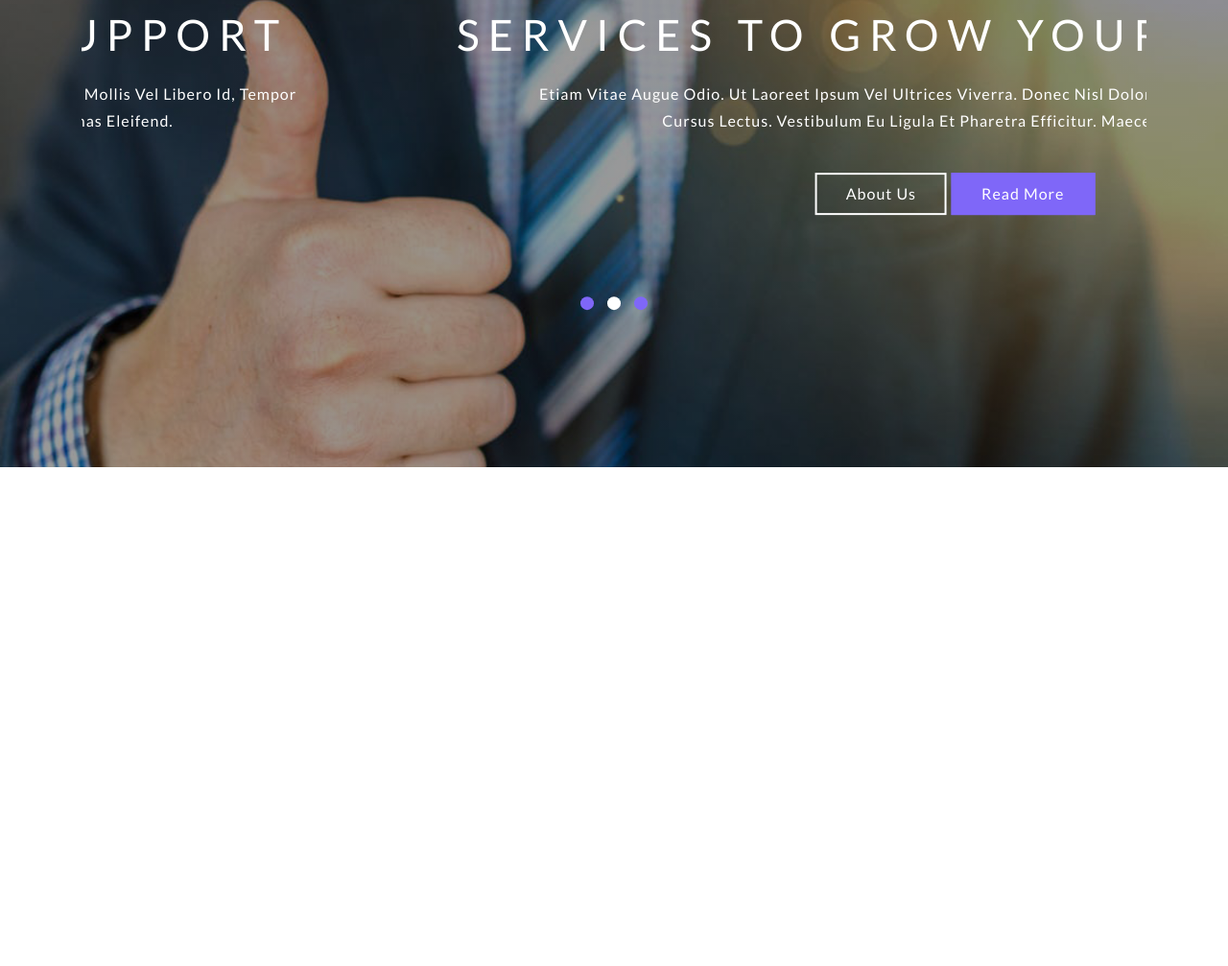
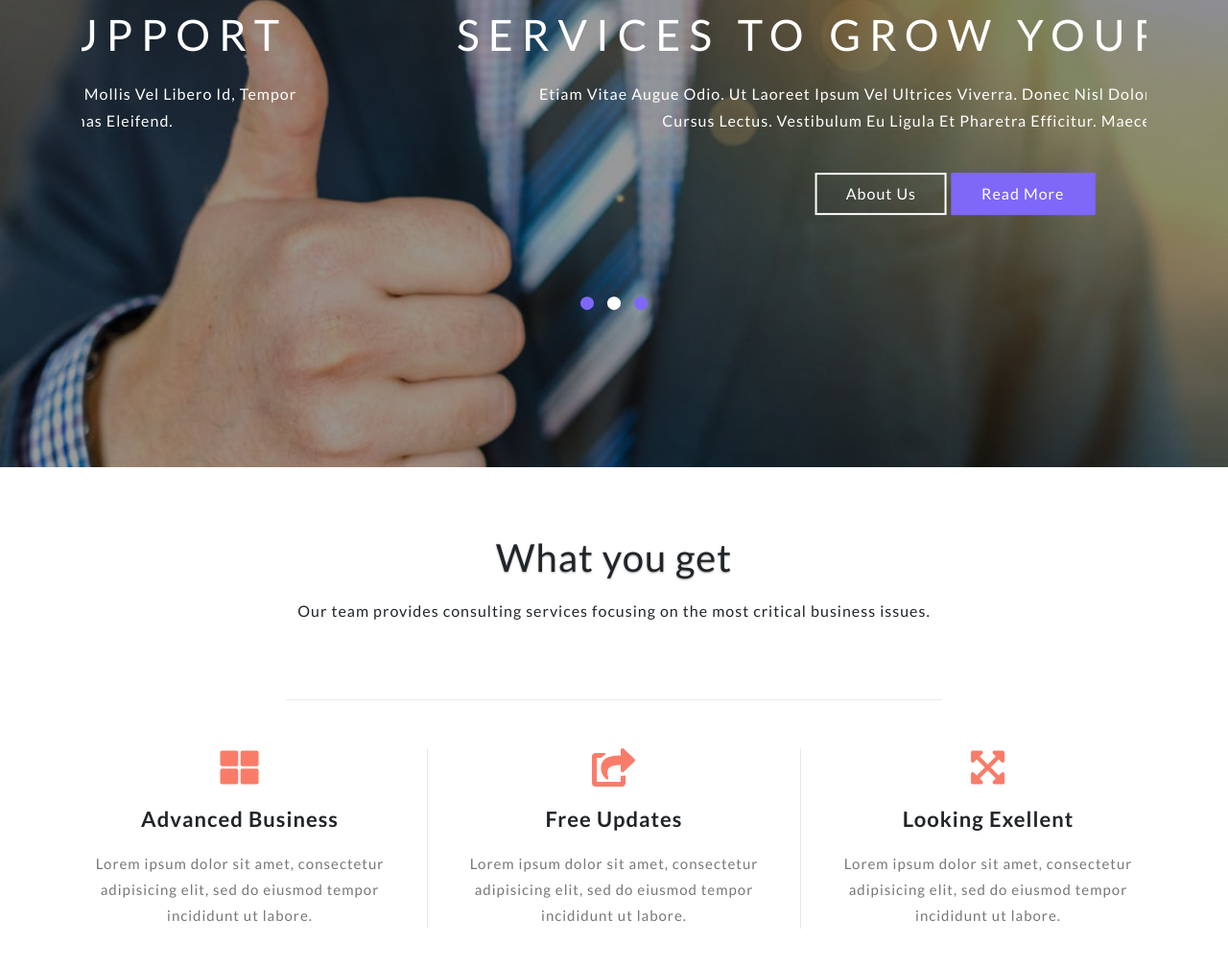
Before and after one commit to dtrongtvo/Merged, a plain HTML site: page index.html in a window 1280 px wide. Shown: the part 353-1360 px from the top of the page at 96% size. Before the commit the page ends 840 px from the top, so only its background shows below. Drawn offline with nearby package versions, Linux system fonts and the light colour scheme.

Commit message:
finish benefit section

```diff
--- a/css/index.css
+++ b/css/index.css
@@ -14,6 +14,27 @@ html,body {
 }
 
 .section {
+    padding: 70px 0;
+}
+
+.heading {
+    text-align: center;
+    margin-bottom: 5em;
+}
+
+.heading h1 {
+    text-shadow: 0 1px 2px rgb(0 0 0 / 37%);
+}
+
+.heading p {
+    margin: 20px 0;
+}
+
+.bord {
+    width: 60%;
+    height: 1px;
+    margin: 0 auto 50px;
+    background-color: #e8e8e8;
 
 }
 
@@ -140,3 +161,28 @@ header .navbar-light .navbar-brand:focus, header .navbar-light .navbar-brand:hov
 }
 
 /* BENEFITS */
+.benefits {
+    text-align: center;
+}
+
+.benefits .row i {
+    font-size: 40px;
+    color: #f97c69;
+}
+
+.benefits .row h2 {
+    font-size: 22px;
+    font-weight: bold;
+    margin: 20px;
+}
+
+.benefits .row p {
+    color: #777;
+    font-size: 15px;
+    line-height: 1.8em;
+}
+
+.benefits .row .col-4:nth-child(2) {
+    border-left: 1px solid #e8e8e8;
+    border-right: 1px solid #e8e8e8;
+}
--- a/index.html
+++ b/index.html
@@ -151,7 +151,32 @@
       </div>
     </section>
     <!-- BENEFITS -->
-    <section class="benefits">
+    <section class="benefits section container">
+      <div class="heading">
+        <h1>What you get</h1>
+        <p>
+          Our team provides consulting services focusing on the most critical
+          business issues.
+        </p>
+      </div>
+      <div class="bord"></div>
+      <div class="row">
+        <div class="col-4">
+          <i class="fas fa-th-large"></i>
+          <h2>Advanced Business</h2>
+          <p>Lorem ipsum dolor sit amet, consectetur adipisicing elit, sed do eiusmod tempor incididunt ut labore.</p>
+        </div>
+        <div class="col-4">
+          <i class="fas fa-share-square"></i>
+          <h2>Free Updates</h2>
+          <p>Lorem ipsum dolor sit amet, consectetur adipisicing elit, sed do eiusmod tempor incididunt ut labore.</p>
+        </div>
+        <div class="col-4">
+          <i class="fa fa-expand-arrows-alt"></i>
+          <h2>Looking Exellent</h2>
+          <p>Lorem ipsum dolor sit amet, consectetur adipisicing elit, sed do eiusmod tempor incididunt ut labore.</p>
+        </div>
+      </div>
     </section>
     <!-- SLOGAN -->
     <section class="slogan"></section>
@@ -181,7 +206,7 @@
     <script>
       $(".owl-carousel").owlCarousel({
         loop: true,
-        autoplay:true,
+        autoplay: true,
         margin: 10,
         responsive: {
           0: {
```
